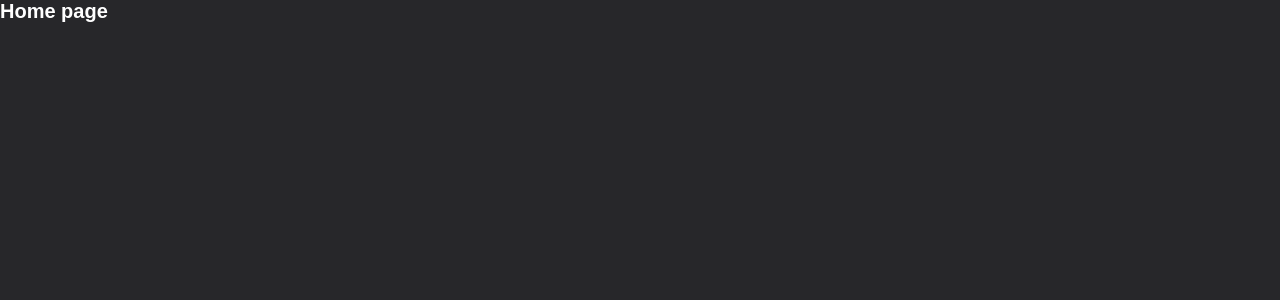
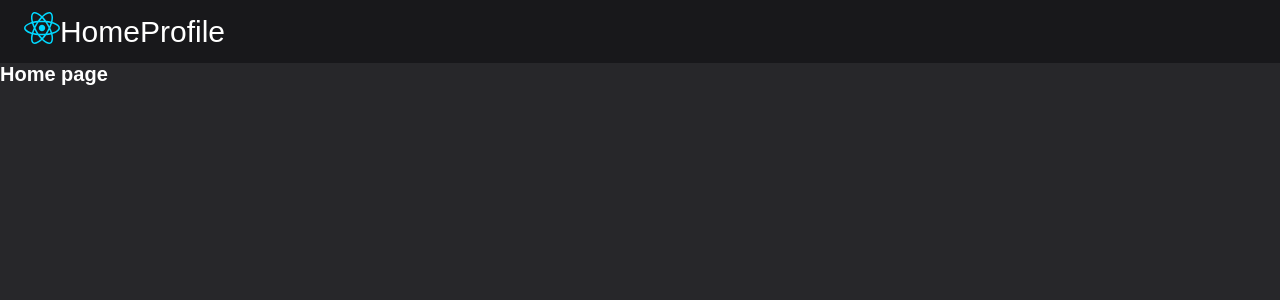
Before and after one commit to j-osypiuk/Art-Loom, a React (Vite) app: page / in a window 1280 px wide. Shown: the top 300 px of the page. Built offline with nearby package versions, Linux system fonts and the light colour scheme.

Commit message:
Create sticky header

```diff
--- a/src/App.jsx
+++ b/src/App.jsx
@@ -1,14 +1,18 @@
 import "./styles/App.css";
-import "./styles/WelcomeForm.css";
+import "./styles/LoginForm.css";
 import "./styles/FormInput.css"
+import "./styles/Header.css"
 import { BrowserRouter as Router, Routes, Route } from "react-router-dom";
 import LoginPage from "./pages/LoginPage.jsx";
 import HomePage from "./pages/HomePage.jsx";
 import UserPage from "./pages/UserPage.jsx";
+import Header from "./components/Header.jsx";
 
 
 function App() {
   return (
+      <>
+        <Header />
         <main>
             <Router>
                 <Routes>
@@ -18,6 +22,7 @@ function App() {
                 </Routes>
             </Router>
         </main>
+      </>
   );
 }
 
--- /dev/null
+++ b/src/components/Header.jsx
@@ -0,0 +1,19 @@
+import logo from "../assets/react.svg"
+
+const Header = () => {
+    return (
+        <header className="cmp-header">
+            <a href="#">
+                <img className="cmp-header__logo" alt="app logo" src={logo} />
+            </a>
+            <nav className="cmp-header__nav">
+                <ul className="cmp-header__nav-list">
+                    <li><a className="cmp-header__nav-link" href="/">Home</a></li>
+                    <li><a className="cmp-header__nav-link" href="/profile">Profile</a></li>
+                </ul>
+            </nav>
+        </header>
+    );
+}
+
+export default Header;
--- /dev/null
+++ b/src/styles/Header.css
@@ -0,0 +1,30 @@
+.cmp-header {
+    background-color: var(--clr-secondary);
+    overflow: hidden;
+    position: sticky;
+    top: 0;
+    width: 100%;
+    z-index: 10;
+    font-size: 3rem;
+    display: flex;
+    align-items: center;
+    padding: 1.2rem 2.4rem;
+}
+
+.cmp-header__nav {
+}
+
+.cmp-header__nav-list {
+    list-style-type: none;
+    display: flex;
+}
+
+.cmp-header__nav-link:link, .cmp-header__nav-link:visited {
+    color: #fff;
+    text-decoration: none;
+    transition: var(--transition-default);
+}
+
+.cmp-header__nav-link:hover, .cmp-header__nav-link:focus {
+    color: var(--clr-tertiary);
+}
```
Also changed, not shown: src/styles/LoginForm.css (renamed from src/styles/WelcomeForm.css). Lines whose indentation alone changed are shown as unchanged.
